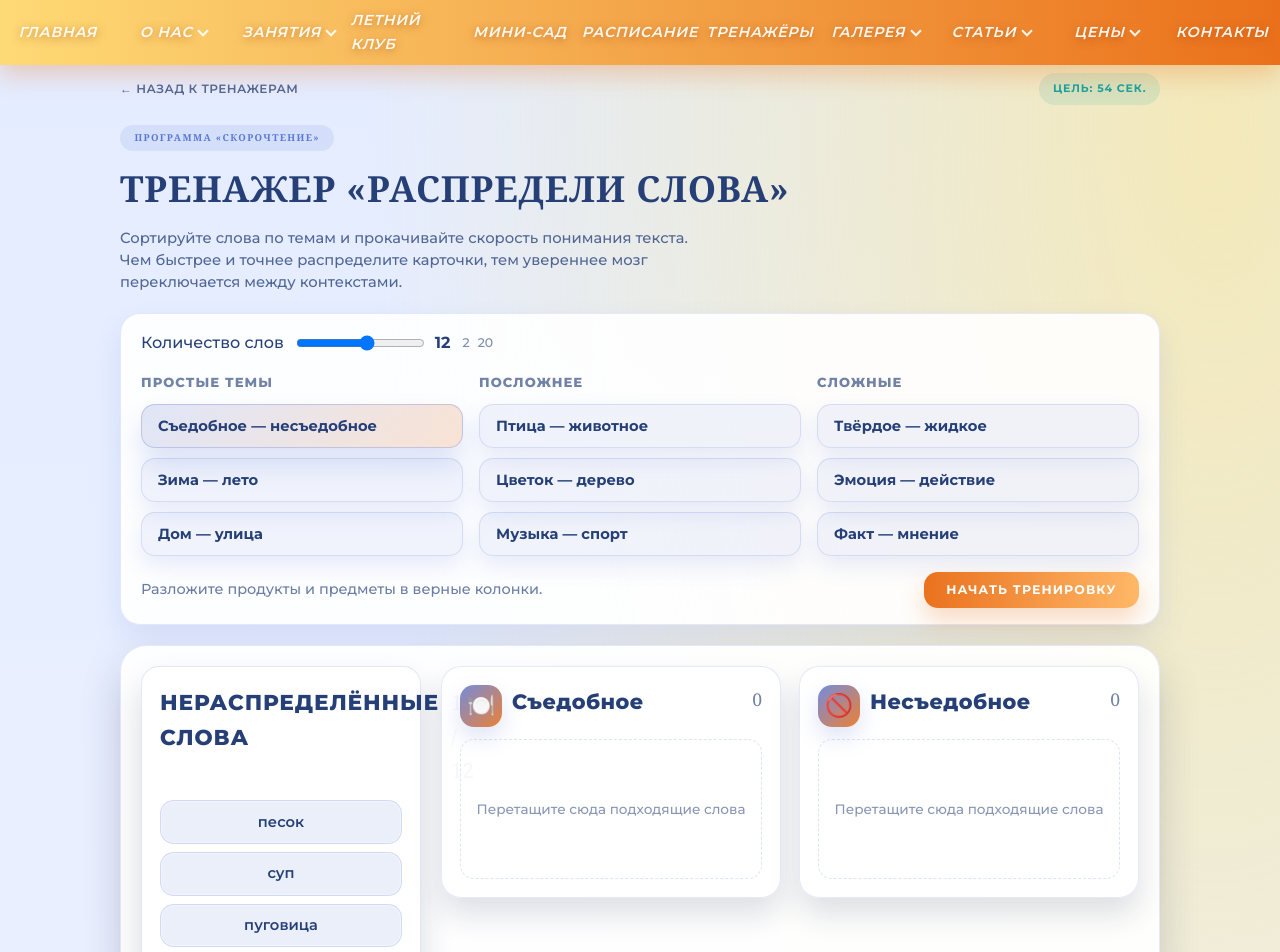
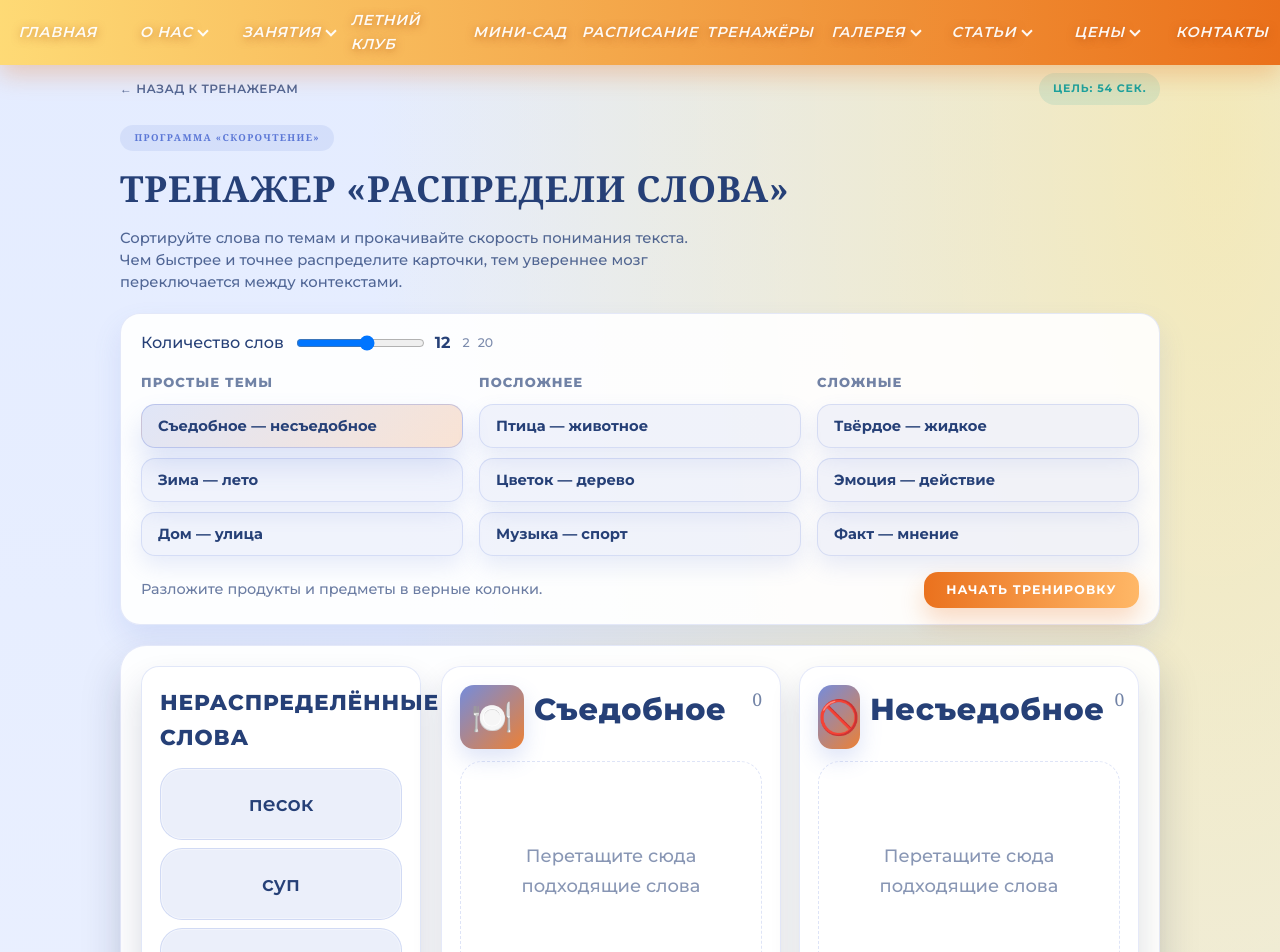
Before and after one commit to AndreiSkrypko/luchik, a Next.js app in the folder frontend/: page /trainers/speed-reading/distribute-words in a window 1280 px wide. Shown: the top 952 px of the page. Built offline with nearby package versions, Linux system fonts and the light colour scheme.

Commit message:
Enlarge distribute words cards

```diff
--- a/frontend/app/trainers/speed-reading/distribute-words/page.module.css
+++ b/frontend/app/trainers/speed-reading/distribute-words/page.module.css
@@ -521,12 +521,6 @@
   text-transform: uppercase;
 }
 
-.wordCounter {
-  font-family: 'Georgia', 'Times New Roman', serif;
-  font-size: clamp(1rem, 2.1vw, 1.3rem);
-  color: #5c78d6;
-}
-
 .wordBank {
   display: grid;
   grid-template-columns: repeat(auto-fill, minmax(120px, 1fr));
@@ -538,17 +532,17 @@
   display: inline-flex;
   align-items: center;
   justify-content: center;
-  padding: 0.55rem 0.85rem;
-  border-radius: 14px;
+  padding: 0.95rem 1.3rem;
+  border-radius: 22px;
   background: rgba(92, 120, 214, 0.12);
   border: 1px solid rgba(92, 120, 214, 0.18);
   box-shadow: inset 0 0 0 1px rgba(255, 255, 255, 0.4);
   font-weight: 600;
-  font-size: 0.92rem;
+  font-size: 1.28rem;
   color: #264077;
   cursor: grab;
   text-align: center;
-  min-height: 42px;
+  min-height: 72px;
   user-select: none;
   transition:
     transform 0.18s ease,
@@ -598,13 +592,13 @@
   display: inline-flex;
   align-items: center;
   justify-content: center;
-  width: 22px;
-  height: 22px;
+  width: 32px;
+  height: 32px;
   border-radius: 50%;
   background: rgba(233, 106, 18, 0.16);
   color: #e96a12;
   font-weight: 700;
-  font-size: 0.75rem;
+  font-size: 0.96rem;
 }
 
 .emptyState {
@@ -661,13 +655,13 @@
 }
 
 .categoryBadge {
-  width: 42px;
-  height: 42px;
+  width: 64px;
+  height: 64px;
   border-radius: 14px;
   display: inline-flex;
   align-items: center;
   justify-content: center;
-  font-size: 1.4rem;
+  font-size: 2.1rem;
   background: linear-gradient(135deg, rgba(92, 120, 214, 0.85) 0%, rgba(233, 106, 18, 0.85) 100%);
   color: #ffffff;
   box-shadow: 0 10px 22px rgba(92, 120, 214, 0.2);
@@ -675,7 +669,7 @@
 
 .categoryTitle {
   margin: 0;
-  font-size: clamp(1.05rem, 2.2vw, 1.3rem);
+  font-size: clamp(1.6rem, 3vw, 1.9rem);
   color: #264077;
   letter-spacing: 0.02em;
 }
@@ -697,17 +691,17 @@
 .categoryWords {
   display: flex;
   flex-direction: column;
-  gap: 8px;
-  min-height: 140px;
+  gap: 16px;
+  min-height: 220px;
 }
 
 .categoryPlaceholder {
   flex: 1;
-  padding: 0.85rem;
-  border-radius: 14px;
+  padding: 1.3rem;
+  border-radius: 22px;
   border: 1px dashed rgba(92, 120, 214, 0.2);
   color: rgba(38, 64, 119, 0.55);
-  font-size: 0.85rem;
+  font-size: 1.12rem;
   text-align: center;
   display: flex;
   align-items: center;
--- a/frontend/app/trainers/speed-reading/distribute-words/page.tsx
+++ b/frontend/app/trainers/speed-reading/distribute-words/page.tsx
@@ -668,9 +668,6 @@ export default function DistributeWordsPage() {
             >
               <header className={styles.wordPanelHeader}>
                 <h2>Нераспределённые слова</h2>
-                <span className={styles.wordCounter}>
-                  {wordPool.length} / {shuffledWords.length}
-                </span>
               </header>
 
               <div className={styles.wordBank}>
```
